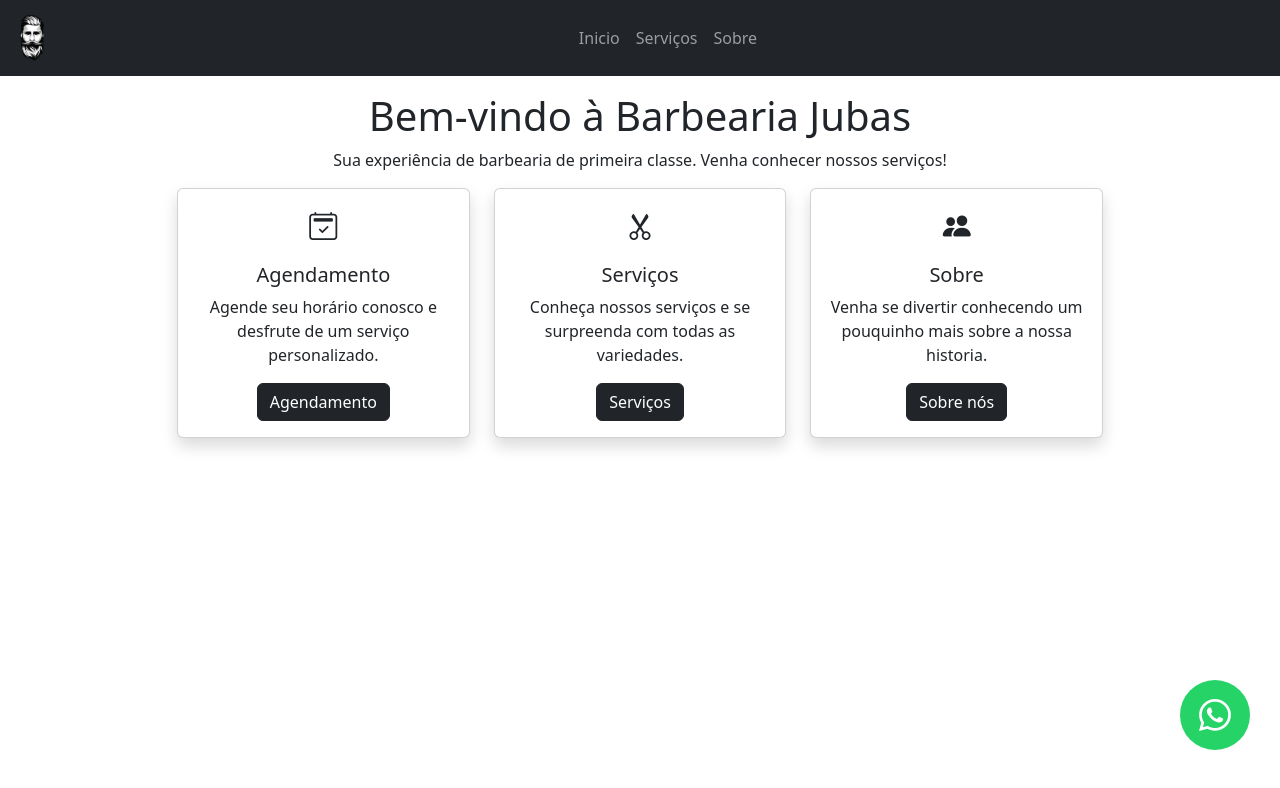
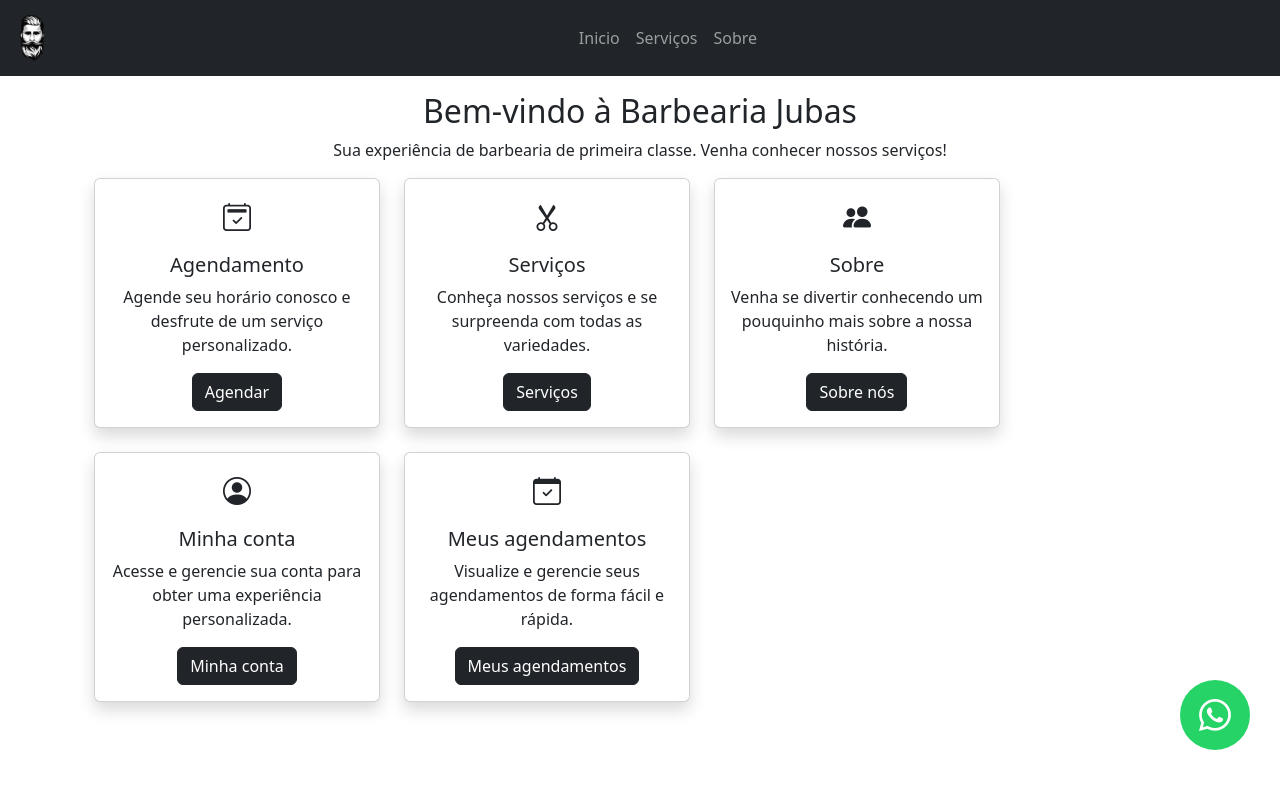
Before and after one commit to lucaseduardo102/juba, a React (Create React App) app: page /home in a window 1280 px wide. Shown: the top 788 px of the page. Built offline with nearby package versions, Linux system fonts and the light colour scheme.

Commit message:
Ajuste Cards Home

```diff
--- a/src/components/Modal.jsx
+++ b/src/components/Modal.jsx
@@ -36,7 +36,7 @@ export function Modal({
               <div className="modal-footer">
                 <button
                   type="button"
-                  className="btn btn-secondary"
+                  className="btn btn-outline-dark"
                   data-bs-dismiss="modal"
                   onClick={handleVisibility}
                   {...cancelButtonProps}
@@ -45,7 +45,7 @@ export function Modal({
                 </button>
                 <button
                   type="button"
-                  className="btn btn-primary"
+                  className="btn btn-outline-dark"
                   {...confirmButtonProps}
                 >
                   {confirmButtonProps?.title ?? "Salvar"}
--- a/src/components/NavBar/NavigationItems.jsx
+++ b/src/components/NavBar/NavigationItems.jsx
@@ -27,7 +27,7 @@ export function NavigationItems({ location }) {
         <NavItem to="/lista-de-servicos" pathname={location.pathname}>
           Serviços
         </NavItem>
-        <NavItem to="/about" pathname={location.pathname}>
+        <NavItem to="/sobre" pathname={location.pathname}>
           Sobre
         </NavItem>
       </ul>
--- a/src/pages/Home/index.jsx
+++ b/src/pages/Home/index.jsx
@@ -1,69 +1,97 @@
-import React from "react";
-import { Screen } from "../../components";
+import { Button, Card, Col, Container, Row } from "react-bootstrap";
+import { Screen, ScreenTitle } from "../../components";
+import { Link } from "react-router-dom";
 
 export const Home = () => {
   return (
     <Screen>
-      <div className="row">
-        <div className="col">
-          <h1 className="text-center">Bem-vindo à Barbearia Jubas</h1>
+      <Container>
+        <ScreenTitle className="text-center">
+          {" "}
+          Bem-vindo à Barbearia Jubas
+        </ScreenTitle>
         <p className="text-center">
-            Sua experiência de barbearia de primeira classe. Venha conhecer
-            nossos serviços!
+          Sua experiência de barbearia de primeira classe. Venha conhecer nossos
+          serviços!
         </p>
-        </div>
-      </div>
-      <div className="row justify-content-center">
-        <div className="col-12 col-md-10">
-          <div className="row">
-            <div className="col-12 col-md-4 mb-4">
-              <div className="card text-center shadow">
+        <Row>
+          <Col xs={12} md={10}>
+            <Row>
+              <Col xs={12} md={4} className="mb-4">
+                <Card className="text-center shadow">
                   <i className="bi bi-calendar2-check primary-color fs-3 mt-3"></i>
-                <div className="card-body">
-                  <h5 className="card-title primary-color">Agendamento</h5>
-                  <p className="card-text secondary-color">
+                  <Card.Body>
+                    <Card.Title className="primary-color">
+                      Agendamento
+                    </Card.Title>
+                    <Card.Text className="secondary-color">
                       Agende seu horário conosco e desfrute de um serviço
                       personalizado.
-                  </p>
-                  <button type="button" className="btn btn-dark">
-                    Agendamento
-                  </button>
-                </div>
-              </div>
-            </div>
-            <div className="col-12 col-md-4 mb-4">
-              <div className="card text-center shadow">
+                    </Card.Text>
+                    <Button variant="dark" as={Link} to="/agendamento"  > Agendar </Button>
+                  </Card.Body>
+                </Card>
+              </Col>
+              <Col xs={12} md={4} className="mb-4">
+                <Card className="text-center shadow">
                   <i className="bi bi-scissors primary-color fs-3 mt-3"></i>
-                <div className="card-body">
-                  <h5 className="card-title primary-color">Serviços</h5>
-                  <p className="card-text secondary-color">
+                  <Card.Body>
+                    <Card.Title className="primary-color">Serviços</Card.Title>
+                    <Card.Text className="secondary-color">
                       Conheça nossos serviços e se surpreenda com todas as
                       variedades.
-                  </p>
-                  <button type="button" className="btn btn-dark">
-                    Serviços
-                  </button>
-                </div>
-              </div>
-            </div>
-            <div className="col-12 col-md-4 mb-4">
-              <div className="card text-center shadow">
+                    </Card.Text>
+                    <Button variant="dark" as={Link} to="/lista-de-servicos">Serviços</Button>
+                  </Card.Body>
+                </Card>
+              </Col>
+              <Col xs={12} md={4} className="mb-4">
+                <Card className="text-center shadow">
                   <i className="bi bi-people-fill primary-color fs-3 mt-3"></i>
-                <div className="card-body">
-                  <h5 className="card-title primary-color">Sobre</h5>
-                  <p className="card-text secondary-color">
-                    Venha se divertir conhecendo um pouquinho mais sobre a nossa
-                    historia.
-                  </p>
-                  <button type="button" className="btn btn-dark">
-                    Sobre nós
-                  </button>
-                </div>
-              </div>
-            </div>
-          </div>
-        </div>
-      </div>
+                  <Card.Body>
+                    <Card.Title className="primary-color">Sobre</Card.Title>
+                    <Card.Text className="secondary-color">
+                      Venha se divertir conhecendo um pouquinho mais sobre a
+                      nossa história.
+                    </Card.Text>
+                    <Button variant="dark" as={Link} to="/sobre" >Sobre nós</Button>
+                  </Card.Body>
+                </Card>
+              </Col>
+              <Col xs={12} md={4} className="mb-4">
+                <Card className="text-center shadow">
+                  <i className="bi bi-person-circle primary-color fs-3 mt-3"></i>
+                  <Card.Body>
+                    <Card.Title className="primary-color">
+                      Minha conta
+                    </Card.Title>
+                    <Card.Text className="secondary-color">
+                      Acesse e gerencie sua conta para obter uma experiência
+                      personalizada.
+                    </Card.Text>
+                    <Button variant="dark" as={Link} to="/minha-conta" >Minha conta</Button>
+                  </Card.Body>
+                </Card>
+              </Col>
+              <Col xs={12} md={4} className="mb-4">
+                <Card className="text-center shadow">
+                  <i className="bi bi-calendar-check primary-color fs-3 mt-3"></i>
+                  <Card.Body>
+                    <Card.Title className="primary-color">
+                      Meus agendamentos
+                    </Card.Title>
+                    <Card.Text className="secondary-color">
+                      Visualize e gerencie seus agendamentos de forma fácil e
+                      rápida.
+                    </Card.Text>
+                    <Button variant="dark" as={Link} to="/meus-agendamentos" >Meus agendamentos</Button>
+                  </Card.Body>
+                </Card>
+              </Col>
+            </Row>
+          </Col>
+        </Row>
+      </Container>
     </Screen>
   );
 };
--- a/src/pages/Profiles/components/ModalProfile.jsx
+++ b/src/pages/Profiles/components/ModalProfile.jsx
@@ -58,7 +58,7 @@ function ModalFooter({ onClick, isPending }) {
     <div className="modal-footer">
       <button
         type="submit"
-        className="btn btn-primary"
+        className="btn btn-dark"
         onClick={onClick}
         disabled={isPending}
       >
--- a/src/pages/Profiles/index.jsx
+++ b/src/pages/Profiles/index.jsx
@@ -44,10 +44,10 @@ export function Profiles() {
                 AddButton={
                   <button
                     type="button"
-                    className="btn btn-sm btn-primary"
+                    className="btn btn-sm btn-outline-dark"
                     onClick={modalCreate.handleVisibility}
                   >
-                    <i className="bi bi-plus-lg"></i> Adicionar
+                    <i className="bi bi-plus-lg"></i>
                   </button>
                 }
               />
--- a/src/pages/Users/index.jsx
+++ b/src/pages/Users/index.jsx
@@ -35,10 +35,10 @@ export const Users = () => {
               <th scope="col" className="col-2 text-center">
                 <button
                   type="button"
-                  className="btn btn-sm btn-primary"
+                  className="btn btn-sm btn-outline-dark"
                   onClick={modalCreateUser.handleVisibility}
                 >
-                  <i className="bi bi-plus-lg"></i> Adicionar
+                  <i className="bi bi-plus-lg"></i>
                 </button>
               </th>
             </tr>
--- a/src/routes/index.jsx
+++ b/src/routes/index.jsx
@@ -39,11 +39,11 @@ export function Routes() {
             <Route path="/lista-de-servicos" element={<CatalogList />} />
             <Route path="/profiles/:userId" element={<Profiles />} />
             <Route path="/payment" element={<Payment replace />} />
-            <Route path="/services" element={<Services />} />
-            <Route path="/users" element={<Users />} />
+            {/* <Route path="/services" element={<Services />} /> */}
+            <Route path="/usuarios" element={<Users />} />
             <Route path="/minha-conta" element={<MyAccount />} />
-            <Route path="/shopping-cart" element={<ShoppingCart />} />
-            <Route path="/about" element={<About />} />
+            {/* <Route path="/shopping-cart" element={<ShoppingCart />} /> */}
+            <Route path="/sobre" element={<About />} />
           </>
         )}
       </RoutesRRD>
```
Lines whose indentation alone changed are shown as unchanged.
